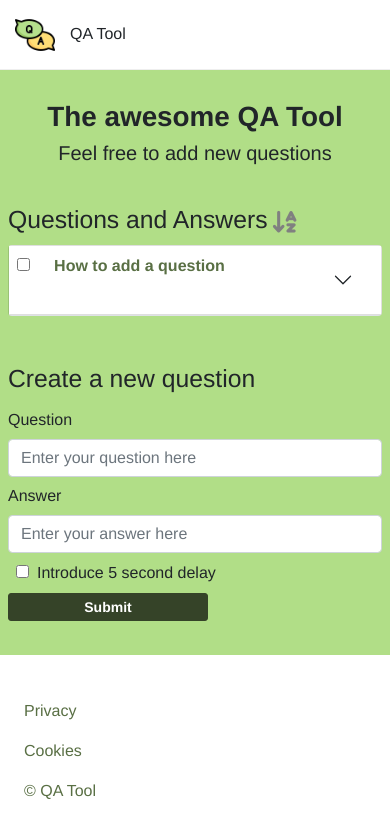
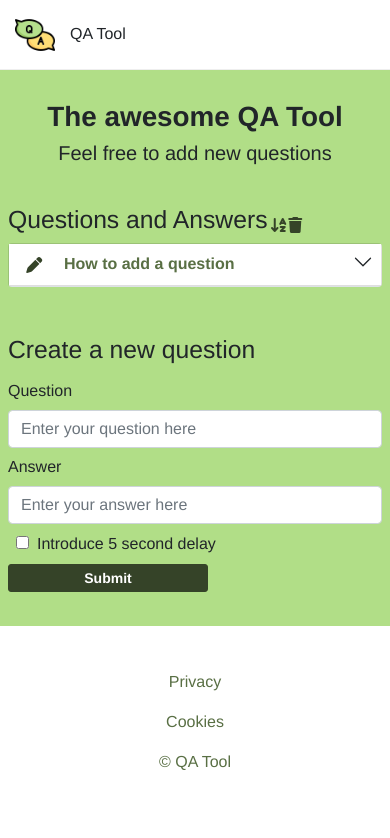
Before and after one commit to bhuvanajr/QA-App, a React (Create React App) app: page / in a window 390 px wide. Shown: the top 838 px of the page. Built offline with nearby package versions, Linux system fonts and the light colour scheme.

Commit message:
reset list

```diff
--- a/src/App.css
+++ b/src/App.css
@@ -130,7 +130,7 @@ main {
   padding-left: 20%;
   vertical-align: middle;
   font-weight: 900;
-  color: gray;
+  color: var(--qa-green);
 }
 .descending:before {
   font-family: 'Font Awesome 6 Free';
@@ -139,7 +139,7 @@ main {
   padding-left: 20%;
   vertical-align: middle;
   font-weight: 900;
-  color: gray;
+  color: var(--qa-green);
 }
 .icon-alert:before {
   font-family: 'Font Awesome 6 Free';
@@ -150,10 +150,28 @@ main {
   color: #dc3545;
   padding-left: 1%;
 }
+.icon-edit:before {
+  font-family: 'Font Awesome 6 Free';
+  content: '\f304';
+  display: inline-block;
+  vertical-align: middle;
+  font-weight: 900;
+  color: var(--qa-green);
+  padding-left: 30%;
+}
+.icon-delete:before {
+  font-family: 'Font Awesome 6 Free';
+  content: '\f1f8';
+  display: inline-block;
+  vertical-align: middle;
+  font-weight: 900;
+  color: var(--qa-green);
+  padding-left: 30%;
+}
 .icon {
   width: 1em;
 }
-.table-sort {
+.btn-icon {
   border: 0;
   padding: 0;
   background: transparent;
@@ -185,3 +203,12 @@ input[type='checkbox'] {
   transition: 0.7s;
   border: none;
 }
+
+button.accordion-button {
+  padding: 0;
+}
+@media (max-width: 480px) {
+  footer {
+    text-align: center;
+  }
+}
--- a/src/components/QATool/QAList/QAGridBody.tsx
+++ b/src/components/QATool/QAList/QAGridBody.tsx
@@ -1,6 +1,6 @@
 import React, { Fragment } from 'react';
 import { Accordion } from 'react-bootstrap';
-import { useQAOverviewContext } from '../../../context';
+import { useQAOverviewContext, useSortContext } from '../../../context';
 import { QAGridBodyCollapse } from './QAGridBodyCollapse';
 import { QAGridRow } from './QAGridRow';
 
@@ -8,11 +8,18 @@ export const QAGridBody = () => {
   const {
     state: { questionAnswerList },
   } = useQAOverviewContext();
+  const {
+    methods: { getSortedItems },
+  } = useSortContext();
+
+  const sortedQaList = questionAnswerList && getSortedItems(questionAnswerList);
+
+  if (questionAnswerList === undefined) return <div>List is empty</div>;
 
   return (
     <tbody>
-      {questionAnswerList &&
-        questionAnswerList.map((row, index) => (
+      {sortedQaList &&
+        sortedQaList.map((row, index) => (
           <Fragment key={index}>
             <Accordion.Item className="accordion" as="tr" eventKey={`accordionKey-${index}`} key={index}>
               <QAGridRow data={row} key={index} id={index} />
--- a/src/components/QATool/QAList/QAGridRow.tsx
+++ b/src/components/QATool/QAList/QAGridRow.tsx
@@ -1,4 +1,5 @@
 import React from 'react';
+import { Anchor } from 'react-bootstrap';
 import { QAType } from '../../../types/QAType';
 import { ContextAwareToggle } from './ContextAwareToggle';
 
@@ -13,11 +14,9 @@ export const QAGridRow: React.FC<Props> = ({ data, id }) => {
   return (
     <>
       <td className="col-lg-1">
-        <input
-          type="checkbox"
-          value={data.qaId}
-          //{...register('qa.' + id)}
-        />
+        <Anchor>
+          <span className="icon icon-edit"></span>
+        </Anchor>
       </td>
       <th scope="row" className="text-primary text-break">
         {data.question}
--- a/src/components/QATool/QAList/QAList.tsx
+++ b/src/components/QATool/QAList/QAList.tsx
@@ -10,6 +10,7 @@ export const QAList = () => {
   } = useSortContext();
   const {
     state: { isQALoading },
+    methods: { resetQA },
   } = useQAOverviewContext();
 
   const getClassNamesFor = name => {
@@ -21,12 +22,16 @@ export const QAList = () => {
 
   return (
     <div className="mb-5 col-lg-10">
-      <h2>
-        Questions and Answers
-        <button type="button" className="table-sort" onClick={() => requestSort('solution')}>
-          {getClassNamesFor('solution') && <div className={`icon ${getClassNamesFor('solution')}`} />}
+      <div className="d-flex align-items-center mb-6">
+        <h2>Questions and Answers</h2>
+        <button type="button" className="btn-icon" onClick={() => requestSort('question')}>
+          {getClassNamesFor('question') && <div className={`icon ${getClassNamesFor('question')}`} />}
         </button>
-      </h2>
+        <button type="button" className="btn-icon" onClick={() => resetQA()}>
+          <div className="icon icon-delete" />
+        </button>
+      </div>
+
       <Accordion>
         <div className="table-responsive rounded">
           <table className="table mb-0">
--- a/src/components/QATool/QAOverview.tsx
+++ b/src/components/QATool/QAOverview.tsx
@@ -5,7 +5,7 @@ import { QAForm } from './QAForm';
 import { QAList } from './QAList';
 
 export const QAOverview = () => {
-  const initialConfig = { key: 'solution', direction: 'ascending' };
+  const initialConfig = { key: 'question', direction: 'ascending' };
 
   return (
     <SortProvider initalConfig={initialConfig}>
--- a/src/context/QAOverviewContext/QAOverviewProvider.tsx
+++ b/src/context/QAOverviewContext/QAOverviewProvider.tsx
@@ -1,7 +1,7 @@
 import React, { createContext, useContext, useEffect, useState } from 'react';
 import { getQnA } from './api';
 import { QAType } from '../../types/QAType';
-import { submitNewQA } from './methods';
+import { submitNewQA, resetQA } from './methods';
 
 export type QAOverviewContextState = {
   questionAnswerList?: QAType[];
@@ -9,7 +9,7 @@ export type QAOverviewContextState = {
 };
 
 type QAOverviewContextType = {
-  methods: { submitNewQA: (data: QAType, delay: boolean) => void };
+  methods: { submitNewQA: (data: QAType, delay: boolean) => void; resetQA: () => void };
   state: QAOverviewContextState;
 };
 
@@ -26,7 +26,10 @@ export const QAOverviewProvider: React.FC = props => {
   return (
     <QAOverviewContext.Provider
       value={{
-        methods: { submitNewQA: (data, delay) => submitNewQA(data, delay, setQAState, qaState) },
+        methods: {
+          submitNewQA: (data, delay) => submitNewQA(data, delay, setQAState, qaState),
+          resetQA: () => resetQA(setQAState),
+        },
         state: qaState,
       }}
     >
--- a/src/context/QAOverviewContext/methods/index.ts
+++ b/src/context/QAOverviewContext/methods/index.ts
@@ -1 +1,2 @@
 export * from './submitNewQA';
+export * from './resetQA';
--- /dev/null
+++ b/src/context/QAOverviewContext/methods/resetQA.ts
@@ -0,0 +1,5 @@
+import { QAOverviewContextState } from '../QAOverviewProvider';
+
+export const resetQA = async (setState: React.Dispatch<React.SetStateAction<QAOverviewContextState>>) => {
+  setState(s => ({ ...s, questionAnswerList: undefined }));
+};
--- a/src/context/QAOverviewContext/methods/submitNewQA.ts
+++ b/src/context/QAOverviewContext/methods/submitNewQA.ts
@@ -7,6 +7,7 @@ export const submitNewQA = async (
   setState: React.Dispatch<React.SetStateAction<QAOverviewContextState>>,
   state: QAOverviewContextState
 ) => {
+  if (state.questionAnswerList) {
     if (delay) {
       setState({ ...state, isQALoading: true });
       setInterval(
@@ -14,4 +15,5 @@ export const submitNewQA = async (
         10000
       );
     } else setState({ ...state, questionAnswerList: [...state.questionAnswerList!, data] });
+  } else setState({ ...state, questionAnswerList: [data!] });
 };
```
Lines whose indentation alone changed are shown as unchanged.
